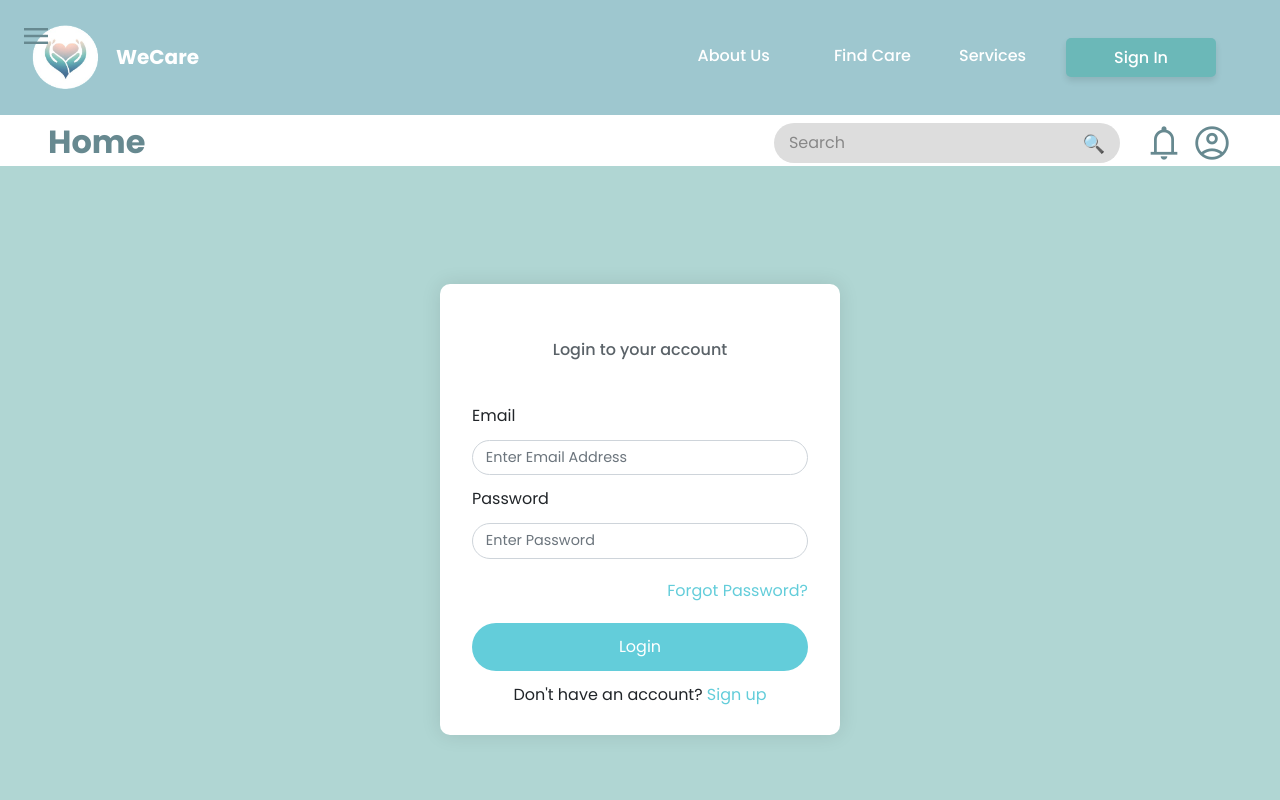
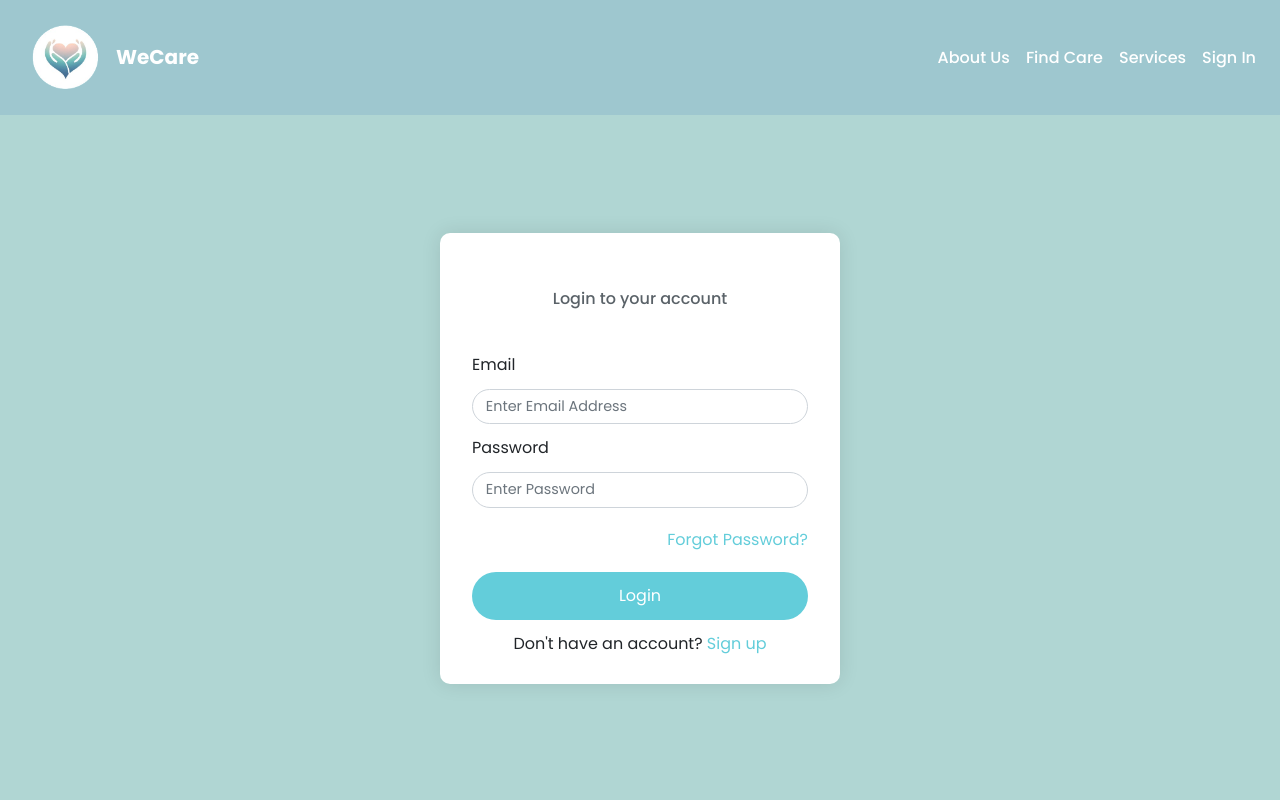
Before and after one commit to Pokloy/WeCare-Front-End, a React (Create React App) app: page /login in a window 1280 px wide. Shown: the top 800 px of the page. Built offline with nearby package versions, Linux system fonts and the light colour scheme.

Commit message:
big changes on app.js, login.js, appnavbar.js and sidemenu.js

```diff
--- a/src/App.css
+++ b/src/App.css
@@ -286,6 +286,15 @@ a.btn-get-started:hover {
   color: white; /* Removes color change on hover */
   text-align: center;
 }
+/* By default, the not-authenticated navbar is visible */
+.navbar-not-authenticated {
+  display: initial;
+}
+
+/* The authenticated navbar is hidden by default */
+.navbar-authenticated {
+  display: none;
+}
 
 
 
--- a/src/App.js
+++ b/src/App.js
@@ -1,9 +1,7 @@
 import "./App.css";
 import { useState } from 'react';
-
 import AppNavbar from "./components/AppNavbar";
 import SideMenu from './components/SideMenu';
-
 import Login from './pages/Login';
 import Home from './pages/Home';
 import Home2 from './pages/Home2';
@@ -11,50 +9,48 @@ import Registration1 from './pages/Registration1';
 import Registration2 from './pages/Registration2';
 import Registration3 from './pages/Registration3';
 import DashBoard from './pages/DashBoard';
-
 import { BrowserRouter as Router } from 'react-router-dom';
 import { Route, Routes } from 'react-router-dom';
 
-
 function App() {
   const [isSidebarOpen, setIsSidebarOpen] = useState(false); // Control sidebar open state
+  const [isLoggedIn, setIsLoggedIn] = useState(false); // Temporary authentication state
 
   return (
     <>
+      {/* Non-authenticated routes */}
+      {!isLoggedIn ? (
         <Router>
-      <AppNavbar />
+          <AppNavbar isSidebarOpen={isSidebarOpen} isLoggedIn={isLoggedIn} />
           <Routes>
             <Route path="/" element={<Home />} />
             <Route path="/welcome" element={<Home2 />} />
-        <Route path="/login" element={<Login />} />
+            <Route path="/login" element={<Login setIsLoggedIn={setIsLoggedIn} />} />
             <Route path="/registration1" element={<Registration1 />} />
             <Route path="/registration2" element={<Registration2 />} />
             <Route path="/registration3" element={<Registration3 />} />
           </Routes>
         </Router>
-
-
+      ) : (
+        // Authenticated routes
         <Router>
           <div className="d-flex">
+            {/* Conditionally display SideMenu when authenticated */}
+            {isLoggedIn && (
               <SideMenu isOpen={isSidebarOpen} setIsOpen={setIsSidebarOpen} />
+            )}
 
-        {/* Apply nav-content class */}
             <div className={`nav-content ${isSidebarOpen ? 'shifted' : ''} `}>
-
-            <div >
-                <AppNavbar />
-            </div>
-
+              <AppNavbar isLoggedIn={isLoggedIn} />
               <div className='mx-4 mt-5'>
                 <Routes>
                   <Route path='/dashboard' element={<DashBoard />} />
                 </Routes>
               </div>
-
-
             </div>
           </div>
         </Router>
+      )}
     </>
   );
 }
--- a/src/components/AppNavbar.js
+++ b/src/components/AppNavbar.js
@@ -1,26 +1,21 @@
-
 import Navbar from "react-bootstrap/Navbar";
 import { Link, NavLink } from "react-router-dom";
 import Nav from "react-bootstrap/Nav";
 import { useState } from "react";
 
+export default function AppNavbar({ isSidebarOpen, isLoggedIn }) {
 
-
-export default function AppNavbar({ isSidebarOpen }) {
-
-  // Initialize the 'expanded' state with false
   const [expanded, setExpanded] = useState(false);
-
-  // A function to toggle the state
-  const toggleExpanded = () => {
-    setExpanded(!expanded);
-  };
-
-
 
   return (
     <>
-         <Navbar expand="lg" expanded={expanded} className="navbar-bg">
+      {/* Navbar for not authenticated users */}
+      <Navbar
+  expand="lg"
+  expanded={expanded}
+  className={isLoggedIn ? "" : "navbar-bg"} // Conditionally apply 'navbar-bg' class
+  style={{ display: isLoggedIn ? 'none' : '' }} // Hide when logged in, use default display otherwise
+>
 
         <Navbar.Brand as={Link} to="/">
           <div className="d-flex align-items-center">
@@ -29,42 +24,42 @@ export default function AppNavbar({ isSidebarOpen }) {
           </div>
         </Navbar.Brand>
 
-
         <Navbar.Toggle
           aria-controls="basic-navbar-nav"
           onClick={() => setExpanded(expanded ? false : "expanded")}
         />
 
-                <Navbar.Collapse id="basic-navbar-nav gap-3">
+        <Navbar.Collapse id="basic-navbar-nav">
           <Nav className="ml-auto">
-                        <Nav.Link as={NavLink} to="/about" className="px-3 mx-3" onClick={() => setExpanded(false)}>
+            <Nav.Link as={NavLink} to="/about" onClick={() => setExpanded(false)}>
               <h5 className="font-white">About Us</h5>
             </Nav.Link>
-                        <Nav.Link as={NavLink} to="/find-care" className="px-3 mx-3" onClick={() => setExpanded(false)}>
+            <Nav.Link as={NavLink} to="/find-care" onClick={() => setExpanded(false)}>
               <h5 className="font-white">Find Care</h5>
             </Nav.Link>
-                        <Nav.Link as={NavLink} to="/services" className="px-3 mr-4" onClick={() => setExpanded(false)}>
+            <Nav.Link as={NavLink} to="/services" onClick={() => setExpanded(false)}>
               <h5 className="font-white">Services</h5>
             </Nav.Link>
 
-                        <Nav.Link as={NavLink} to="/sign-in" className="px-3 btn-sign-in px-5 mr-5" onClick={() => setExpanded(false)}>
+            <Nav.Link as={NavLink} to="/sign-in" onClick={() => setExpanded(false)}>
               <h5 className="font-white">Sign In</h5>
             </Nav.Link>
           </Nav>
         </Navbar.Collapse>
       </Navbar>
 
-
-
-         <div className='ml-5 mt-2 d-flex'>
-            <div className=''>
-                <h1 className='h1-authencated'>Home</h1>
+      {/* Navbar for authenticated users */}
+      {isLoggedIn && (
+        <div className="ml-5 mt-2 d-flex navbar-authenticated">
+          <div>
+            <h1 className="h1-authencated">Home</h1>
           </div>
 
           <div className="search-icon ml-auto mr-4">
             <input type="text" className="search-input" placeholder="Search" />
           </div>
-            <div >
+
+          <div>
             <span className="material-symbols-outlined side-menu-color icon-size mr-2">
               notifications
             </span>
@@ -76,7 +71,7 @@ export default function AppNavbar({ isSidebarOpen }) {
             </span>
           </div>
         </div>
+      )}
     </>
   );
-
 }
--- a/src/pages/Login.js
+++ b/src/pages/Login.js
@@ -1,8 +1,10 @@
 import { Link, NavLink } from "react-router-dom";
 import { useState } from "react";
 
-export default function Login() {
-  const [sampleLogin, setSampleLogin] = useState(false);
+export default function Login({ setIsLoggedIn }) {
+  const handleLoginClick = () => {
+    setIsLoggedIn(true); // Set login state to true
+  }
 
   return (
     <div className="background1">
@@ -35,9 +37,11 @@ export default function Login() {
             <div className="form-text mb-4 mt-4">
               <a href="#">Forgot Password?</a>
             </div>
-            <button type="submit" className="btn btn-login">
+            <Link type="submit" className="btn btn-login"
+            onClick={handleLoginClick}
+            as={NavLink} to="/dashboard">
               Login
-            </button>
+            </Link>
             <div className="signup-text">
               <small>
                 Don't have an account?{" "}
```
Lines whose indentation alone changed are shown as unchanged.
